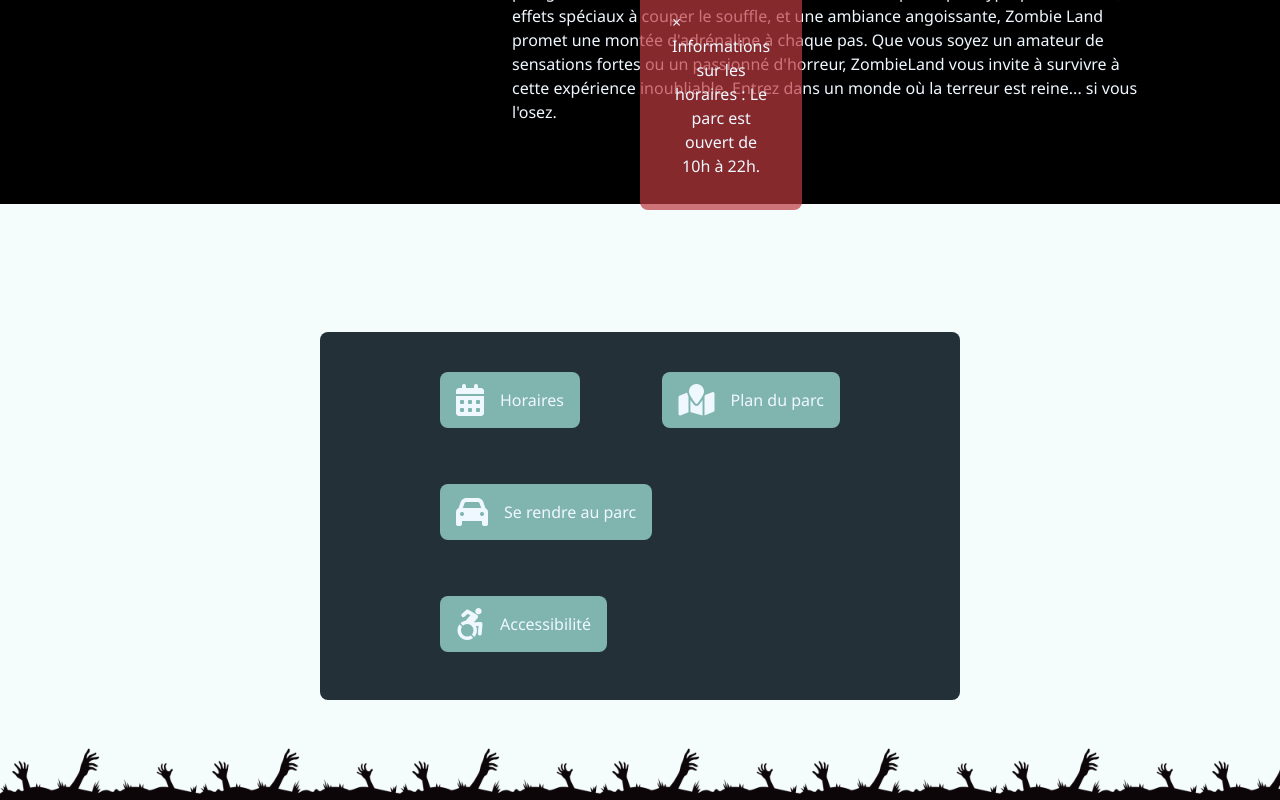
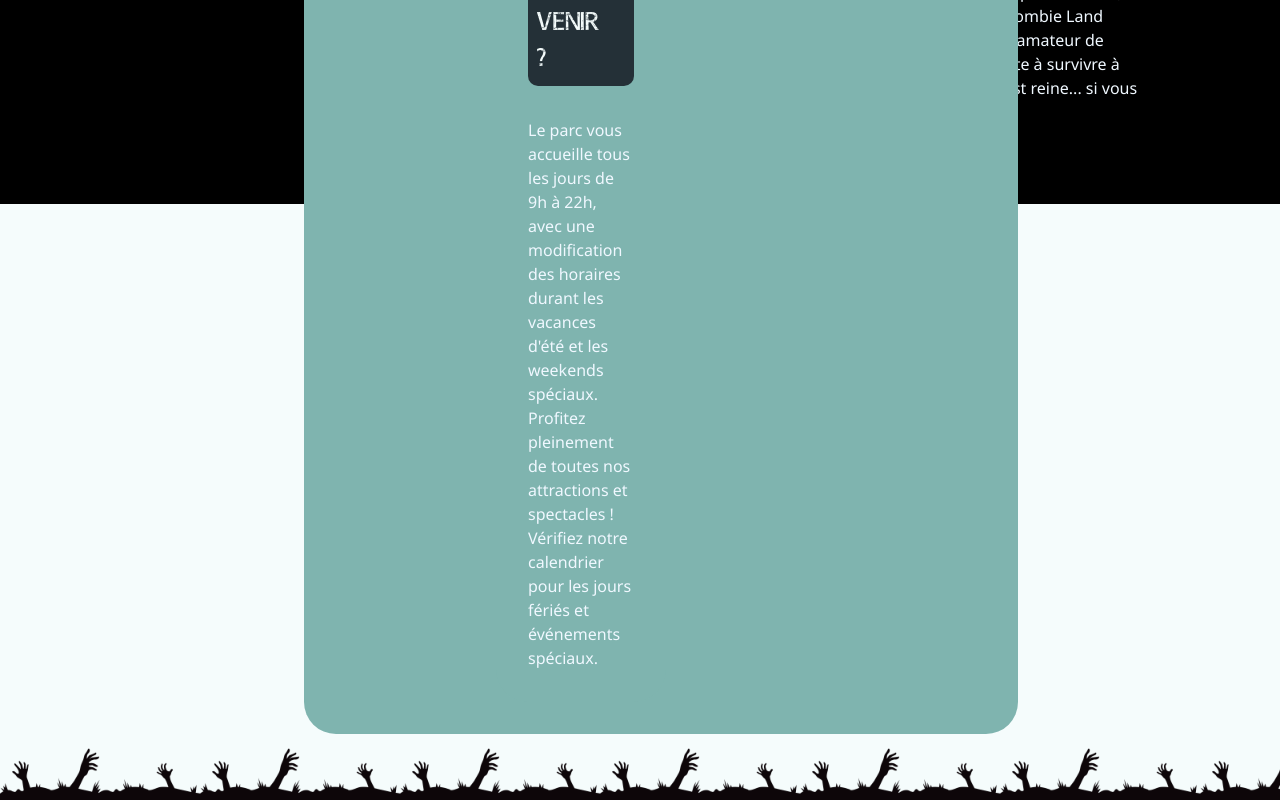
Before and after one commit to BrunoJB-dev/zombie-land-front, a React (Vite) app: page / in a window 1280 px wide. Both pictures are taken after a click on the element "Horaires". Shown: the part 1220-2020 px from the top of the page. Built offline with nearby package versions, Linux system fonts and the light colour scheme; no server answers.

Commit message:
feat: homepage-modal

```diff
--- /dev/null
+++ b/src/components/InfoCarPark/InfoCarPark.scss
@@ -0,0 +1,2 @@
+@import "../../styles/vars.scss";
+@import "../../styles/infoModal.scss"
--- /dev/null
+++ b/src/components/InfoCarPark/InfoCarPark.tsx
@@ -0,0 +1,15 @@
+import React from "react";
+import './InfoCarPark.scss';
+
+function InfoCarPark() {
+  return (
+    <div className="modal-content">
+      <h3 className="modal-title">Où vous garer ?</h3>
+      <p className="modal-text">
+      Profitez de notre parking sécurisé et facilement accessible pour passer une journée sans souci ! Que vous veniez en voiture, en moto ou en camping-car, notre parking spacieux se trouve à quelques pas de l'entrée du parc. Tarif unique pour la journée et gratuit pour les détenteurs du Pass annuel. Des places pour les personnes à mobilité réduite sont également disponibles.
+      </p>
+    </div>
+  )
+}
+
+export default InfoCarPark;
--- /dev/null
+++ b/src/components/InfoDisabilityAccess/InfoDisability.scss
@@ -0,0 +1,2 @@
+@import "../../styles/vars.scss";
+@import "../../styles/infoModal.scss"
--- /dev/null
+++ b/src/components/InfoDisabilityAccess/InfoDisability.tsx
@@ -0,0 +1,15 @@
+import React from "react";
+import './InfoDisability.scss';
+
+function InfoDisability() {
+  return (
+    <div className="modal-content">
+      <h3 className="modal-title">Pour tous</h3>
+      <p className="modal-text">
+      Notre parc est conçu pour être accessible à tous. Des aménagements sont en place pour faciliter l’accès aux attractions et aux espaces de restauration pour les personnes en situation de handicap. Des places de parking réservées, des rampes d’accès, ainsi que des fauteuils roulants en location sont disponibles à l’entrée. Notre personnel est également formé pour accompagner les visiteurs ayant des besoins spécifiques, et des informations sur l’accessibilité de chaque attraction sont indiquées sur notre site et dans le parc.
+      </p>
+    </div>
+  )
+}
+
+export default InfoDisability;
--- /dev/null
+++ b/src/components/InfoPlan/InfoPlan.scss
@@ -0,0 +1,2 @@
+@import "../../styles/vars.scss";
+@import "../../styles/infoModal.scss"
--- /dev/null
+++ b/src/components/InfoPlan/InfoPlan.tsx
@@ -0,0 +1,13 @@
+import React from "react";
+import './InfoPlan.scss';
+
+function InfoPlan() {
+  return (
+    <div className="modal-content">
+      <h3 className="modal-title">Comment nous rejoindre ?</h3>
+
+    </div>
+  )
+}
+
+export default InfoPlan;
--- /dev/null
+++ b/src/components/ParcSchedules/InfoSchedules.scss
@@ -0,0 +1,2 @@
+@import "../../styles/vars.scss";
+@import "../../styles/infoModal.scss"
--- /dev/null
+++ b/src/components/ParcSchedules/InfoSchedules.tsx
@@ -0,0 +1,13 @@
+import React from "react";
+import './InfoSchedules.scss';
+
+function InfoSchedules() {
+  return (
+    <div className="modal-content">
+      <h3 className="modal-title">Quand venir ?</h3>
+      <p className="modal-text">Le parc vous accueille tous les jours de 9h à 22h, avec une modification des horaires durant les vacances d'été et les weekends spéciaux. Profitez pleinement de toutes nos attractions et spectacles ! Vérifiez notre calendrier pour les jours fériés et événements spéciaux.</p>
+    </div>
+  )
+}
+
+export default InfoSchedules;
--- a/src/pages/HomePage/HomePage.scss
+++ b/src/pages/HomePage/HomePage.scss
@@ -101,3 +101,8 @@
 .modal.show{
   opacity: 1;
 }
+.modal-content{
+  background-color:#7fb4af;
+  padding: 2rem;
+
+}
--- a/src/pages/HomePage/HomePage.tsx
+++ b/src/pages/HomePage/HomePage.tsx
@@ -3,11 +3,16 @@
 import { useNavigate } from 'react-router-dom';
 import type { Attraction } from "../../@types/attraction";
 import AttractionList from '../../components/AttractionList/AttractionList';
+import Modal from '../../components/Modal/Modal';
+import InfoCarPark from '../../components/InfoCarPark/InfoCarPark';
+import InfoDisability from '../../components/InfoDisabilityAccess/InfoDisability';
+import InfoSchedules from '../../components/ParcSchedules/InfoSchedules';
+import InfoPlan from '../../components/InfoPlan/InfoPlan';
 import "./HomePage.scss";
 
 function HomePage() {
   const [randomAttractions, setRandomAttractions] = useState<Attraction[]>([]);
-  const [modalContent, setModalContent] = useState('');
+  const [modalType, setModalType] = useState<string | null>(null);
   const [isModalOpen, setIsModalOpen] = useState(false);
   const navigate = useNavigate();
 
@@ -15,21 +20,21 @@
     navigate('/attractions');
   };
 
-  // Définir le contenu pour chaque icône
-  const iconContent = {
+  /*const iconContent = {
     horaires: 'Informations sur les horaires : Le parc est ouvert de 10h à 22h.',
     plan: 'Informations sur le plan du parc : Consultez notre plan interactif.',
     acces: 'Informations sur l\'accès au parc : Nous avons des parkings disponibles.',
     accessibilite: 'Informations sur l\'accessibilité : Le parc est accessible aux personnes à mobilité réduite.'
-  };
+  };*/
 
-  const handleIconClick = (key) => {
-    setModalContent(iconContent[key]); // Récupérer le contenu correspondant à la clé
+  const handleIconClick = (type: string) => {
+    setModalType(type);
     setIsModalOpen(true);
   };
 
   const closeModal = () => {
     setIsModalOpen(false);
+    setModalType(null); // Réinitialise le type pour éviter d'afficher le contenu précédent
   };
 
   useEffect(() => {
@@ -79,14 +84,13 @@
         </span>
       </section>
 
-      {isModalOpen && (
-        <div className="modal">
-          <div className="modal-content">
-            <span className="close" onClick={closeModal}>&times;</span>
-            <p>{modalContent}</p>
-          </div>
-        </div>
-      )}
+      {/* Utilisation du composant Modal pour afficher le contenu spécifique */}
+      <Modal isOpen={isModalOpen} onClose={closeModal}>
+        {modalType === 'horaires' && <InfoSchedules />}
+        {modalType === 'plan' && <InfoPlan />}
+        {modalType === 'acces' && <InfoCarPark />}
+        {modalType === 'accessibilite' && <InfoDisability />}
+      </Modal>
     </>
   );
 }
--- /dev/null
+++ b/src/styles/infoModal.scss
@@ -0,0 +1,18 @@
+@import"./reset.scss";
+@import "./vars.scss";
+
+.modal-content{
+  display: block;
+  margin-right: 20rem;
+  margin-left: 10rem;
+  border-radius: 2rem;
+  background-color: #63878c;
+}
+
+.modal-title{
+  display: block;
+  margin-bottom: 2rem;
+}
+.modal-text{
+  color: aliceblue;
+}
```
Also changed, not shown: public/0eee40b197eca03a6f2ee57411f291b4.jpg (added), public/36820903cad16cd8b7d799bbe663e838.jpg (added).
